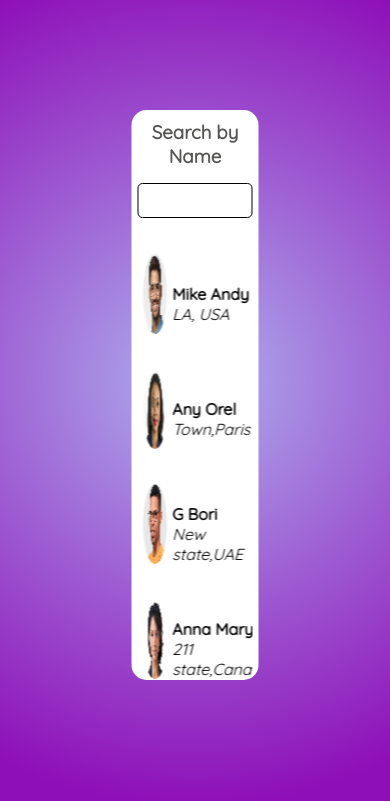
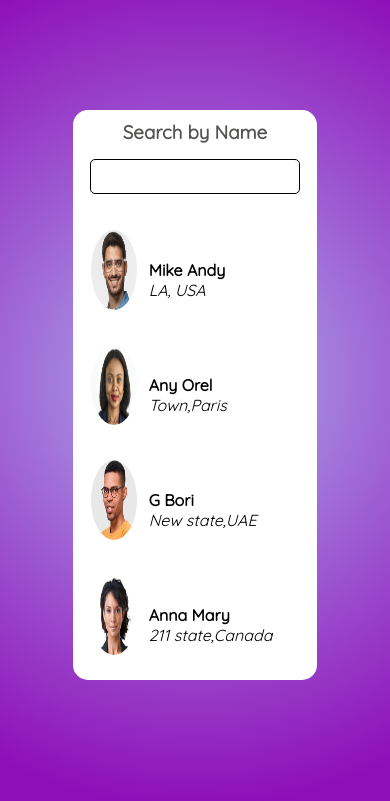
Before and after one commit to Emtiaz2000/Search-people, a plain HTML site: page index.html in a window 390 px wide. Shown: the part 43-844 px from the top of the page. Drawn offline with Linux system fonts and the light colour scheme.

Commit message:
Update style.css

```diff
--- a/style.css
+++ b/style.css
@@ -123,3 +123,11 @@ body{
   ::-webkit-scrollbar-thumb:hover {
     background: rgb(146, 105, 105);
   }
+
+
+/*media query*/
+  @media screen and (max-width: 600px) {
+    .wrapper{
+        width:60%;
+    }
+}
```
